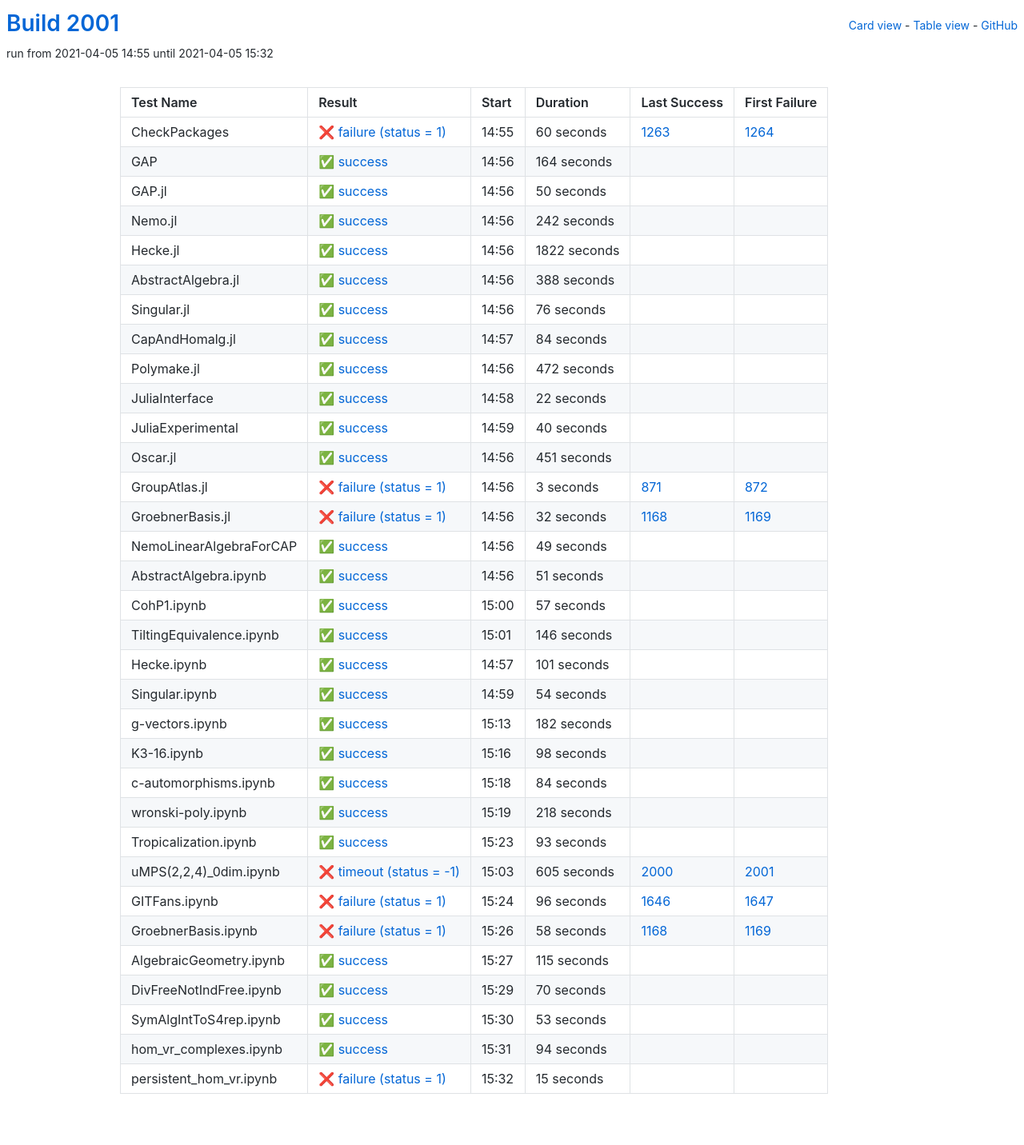
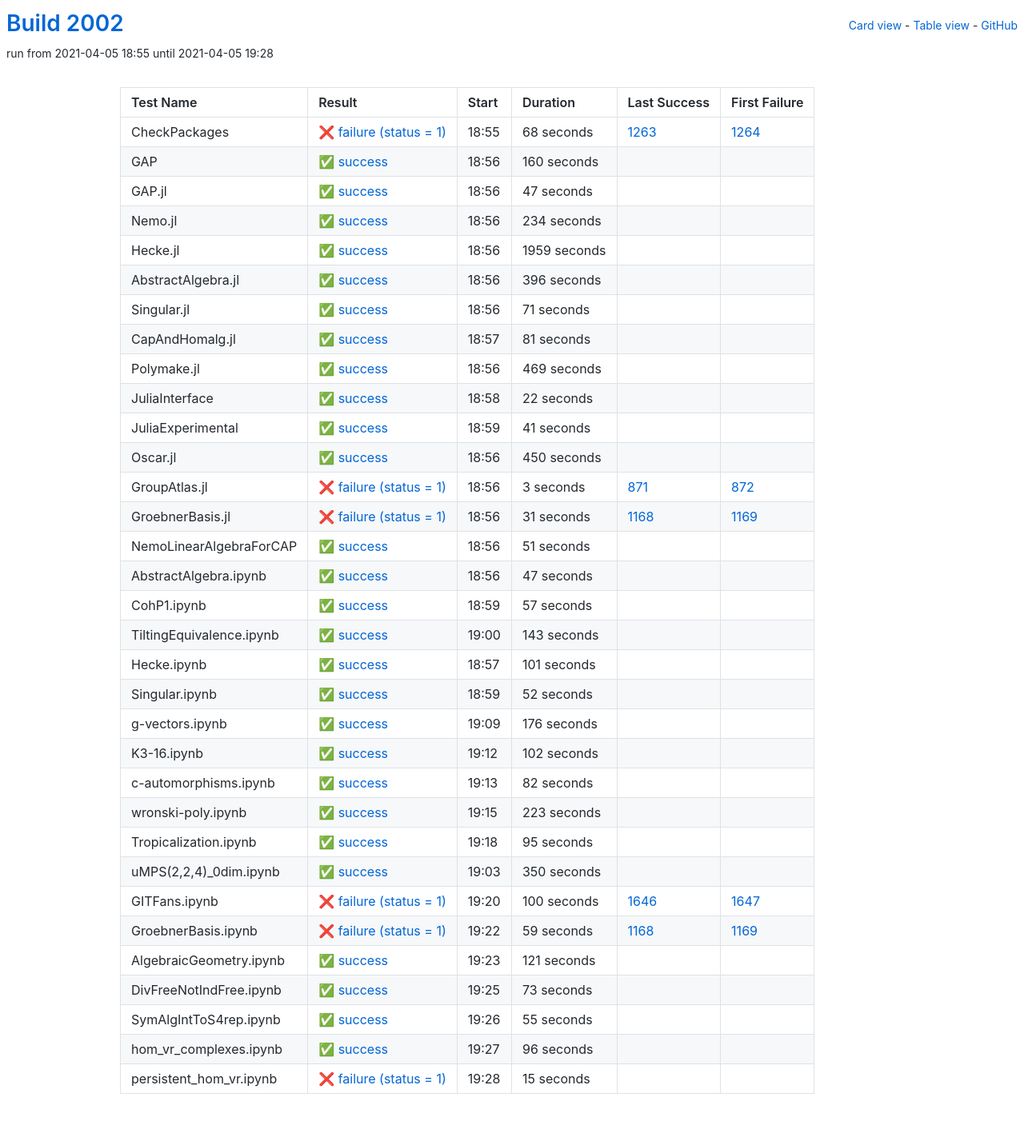
Before and after one commit to oscar-system/oscar-ci-status-stable, a Jekyll site: the page built from table.html, in a window 1280 px wide. Shown: the whole page at 80% size. Built offline with Jekyll 4.4.1, drawn with Linux system fonts in a browser that asks for light colours.

Commit message:
Build #2002

```diff
--- a/_data/ci.yml
+++ b/_data/ci.yml
@@ -1,6 +1,6 @@
 ---
-build: 2001
-build_url: https://oscarci.mathematik.uni-kl.de/job/oscar-stable/2001/
+build: 2002
+build_url: https://oscarci.mathematik.uni-kl.de/job/oscar-stable/2002/
 job: oscar-stable
 organization: oscar-system
 repo: oscar-ci-status-stable
@@ -8,116 +8,116 @@ repourl: https://github.com/oscar-system/oscar-ci-status-stable
 tests:
 - name: CheckPackages
   id: checkpackages
-  log: https://oscarci.mathematik.uni-kl.de/job/oscar-stable/2001/artifact/logs/build-2001/CheckPackages.log
-  start: 2021-04-05 14:55
+  log: https://oscarci.mathematik.uni-kl.de/job/oscar-stable/2002/artifact/logs/build-2002/CheckPackages.log
+  start: 2021-04-05 18:55
   success: false
   exitcode: 1
   status: failure
-  duration: 60
+  duration: 68
   last_success: 1263
   last_success_url: https://oscarci.mathematik.uni-kl.de/job/oscar-stable/1263/
   first_failure: 1264
   first_failure_url: https://oscarci.mathematik.uni-kl.de/job/oscar-stable/1264/
 - name: GAP
   id: gap
-  log: https://oscarci.mathematik.uni-kl.de/job/oscar-stable/2001/artifact/logs/build-2001/GAP.log
-  start: 2021-04-05 14:56
+  log: https://oscarci.mathematik.uni-kl.de/job/oscar-stable/2002/artifact/logs/build-2002/GAP.log
+  start: 2021-04-05 18:56
   success: true
   exitcode: 0
   status: success
-  duration: 164
+  duration: 160
   last_success: false
   last_success_url:
   first_failure: false
   first_failure_url:
 - name: GAP.jl
   id: gap-jl
-  log: https://oscarci.mathematik.uni-kl.de/job/oscar-stable/2001/artifact/logs/build-2001/GAP.jl.log
-  start: 2021-04-05 14:56
+  log: https://oscarci.mathematik.uni-kl.de/job/oscar-stable/2002/artifact/logs/build-2002/GAP.jl.log
+  start: 2021-04-05 18:56
   success: true
   exitcode: 0
   status: success
-  duration: 50
+  duration: 47
   last_success: false
   last_success_url:
   first_failure: false
   first_failure_url:
 - name: Nemo.jl
   id: nemo-jl
-  log: https://oscarci.mathematik.uni-kl.de/job/oscar-stable/2001/artifact/logs/build-2001/Nemo.jl.log
-  start: 2021-04-05 14:56
+  log: https://oscarci.mathematik.uni-kl.de/job/oscar-stable/2002/artifact/logs/build-2002/Nemo.jl.log
+  start: 2021-04-05 18:56
   success: true
   exitcode: 0
   status: success
-  duration: 242
+  duration: 234
   last_success: false
   last_success_url:
   first_failure: false
   first_failure_url:
 - name: Hecke.jl
   id: hecke-jl
-  log: https://oscarci.mathematik.uni-kl.de/job/oscar-stable/2001/artifact/logs/build-2001/Hecke.jl.log
-  start: 2021-04-05 14:56
+  log: https://oscarci.mathematik.uni-kl.de/job/oscar-stable/2002/artifact/logs/build-2002/Hecke.jl.log
+  start: 2021-04-05 18:56
   success: true
   exitcode: 0
   status: success
-  duration: 1822
+  duration: 1959
   last_success: false
   last_success_url:
   first_failure: false
   first_failure_url:
 - name: AbstractAlgebra.jl
   id: abstractalgebra-jl
-  log: https://oscarci.mathematik.uni-kl.de/job/oscar-stable/2001/artifact/logs/build-2001/AbstractAlgebra.jl.log
-  start: 2021-04-05 14:56
+  log: https://oscarci.mathematik.uni-kl.de/job/oscar-stable/2002/artifact/logs/build-2002/AbstractAlgebra.jl.log
+  start: 2021-04-05 18:56
   success: true
   exitcode: 0
   status: success
-  duration: 388
+  duration: 396
   last_success: false
   last_success_url:
   first_failure: false
   first_failure_url:
 - name: Singular.jl
   id: singular-jl
-  log: https://oscarci.mathematik.uni-kl.de/job/oscar-stable/2001/artifact/logs/build-2001/Singular.jl.log
-  start: 2021-04-05 14:56
+  log: https://oscarci.mathematik.uni-kl.de/job/oscar-stable/2002/artifact/logs/build-2002/Singular.jl.log
+  start: 2021-04-05 18:56
   success: true
   exitcode: 0
   status: success
-  duration: 76
+  duration: 71
   last_success: false
   last_success_url:
   first_failure: false
   first_failure_url:
 - name: CapAndHomalg.jl
   id: capandhomalg-jl
-  log: https://oscarci.mathematik.uni-kl.de/job/oscar-stable/2001/artifact/logs/build-2001/CapAndHomalg.jl.log
-  start: 2021-04-05 14:57
+  log: https://oscarci.mathematik.uni-kl.de/job/oscar-stable/2002/artifact/logs/build-2002/CapAndHomalg.jl.log
+  start: 2021-04-05 18:57
   success: true
   exitcode: 0
   status: success
-  duration: 84
+  duration: 81
   last_success: false
   last_success_url:
   first_failure: false
   first_failure_url:
 - name: Polymake.jl
   id: polymake-jl
-  log: https://oscarci.mathematik.uni-kl.de/job/oscar-stable/2001/artifact/logs/build-2001/Polymake.jl.log
-  start: 2021-04-05 14:56
+  log: https://oscarci.mathematik.uni-kl.de/job/oscar-stable/2002/artifact/logs/build-2002/Polymake.jl.log
+  start: 2021-04-05 18:56
   success: true
   exitcode: 0
   status: success
-  duration: 472
+  duration: 469
   last_success: false
   last_success_url:
   first_failure: false
   first_failure_url:
 - name: JuliaInterface
   id: juliainterface
-  log: https://oscarci.mathematik.uni-kl.de/job/oscar-stable/2001/artifact/logs/build-2001/JuliaInterface.log
-  start: 2021-04-05 14:58
+  log: https://oscarci.mathematik.uni-kl.de/job/oscar-stable/2002/artifact/logs/build-2002/JuliaInterface.log
+  start: 2021-04-05 18:58
   success: true
   exitcode: 0
   status: success
@@ -128,32 +128,32 @@ tests:
   first_failure_url:
 - name: JuliaExperimental
   id: juliaexperimental
-  log: https://oscarci.mathematik.uni-kl.de/job/oscar-stable/2001/artifact/logs/build-2001/JuliaExperimental.log
-  start: 2021-04-05 14:59
+  log: https://oscarci.mathematik.uni-kl.de/job/oscar-stable/2002/artifact/logs/build-2002/JuliaExperimental.log
+  start: 2021-04-05 18:59
   success: true
   exitcode: 0
   status: success
-  duration: 40
+  duration: 41
   last_success: false
   last_success_url:
   first_failure: false
   first_failure_url:
 - name: Oscar.jl
   id: oscar-jl
-  log: https://oscarci.mathematik.uni-kl.de/job/oscar-stable/2001/artifact/logs/build-2001/Oscar.jl.log
-  start: 2021-04-05 14:56
+  log: https://oscarci.mathematik.uni-kl.de/job/oscar-stable/2002/artifact/logs/build-2002/Oscar.jl.log
+  start: 2021-04-05 18:56
   success: true
   exitcode: 0
   status: success
-  duration: 451
+  duration: 450
   last_success: false
   last_success_url:
   first_failure: false
   first_failure_url:
 - name: GroupAtlas.jl
   id: groupatlas-jl
-  log: https://oscarci.mathematik.uni-kl.de/job/oscar-stable/2001/artifact/logs/build-2001/GroupAtlas.jl.log
-  start: 2021-04-05 14:56
+  log: https://oscarci.mathematik.uni-kl.de/job/oscar-stable/2002/artifact/logs/build-2002/GroupAtlas.jl.log
+  start: 2021-04-05 18:56
   success: false
   exitcode: 1
   status: failure
@@ -164,32 +164,20 @@ tests:
   first_failure_url: https://oscarci.mathematik.uni-kl.de/job/oscar-stable/872/
 - name: GroebnerBasis.jl
   id: groebnerbasis-jl
-  log: https://oscarci.mathematik.uni-kl.de/job/oscar-stable/2001/artifact/logs/build-2001/GroebnerBasis.jl.log
-  start: 2021-04-05 14:56
+  log: https://oscarci.mathematik.uni-kl.de/job/oscar-stable/2002/artifact/logs/build-2002/GroebnerBasis.jl.log
+  start: 2021-04-05 18:56
   success: false
   exitcode: 1
   status: failure
-  duration: 32
+  duration: 31
   last_success: 1168
   last_success_url: https://oscarci.mathematik.uni-kl.de/job/oscar-stable/1168/
   first_failure: 1169
   first_failure_url: https://oscarci.mathematik.uni-kl.de/job/oscar-stable/1169/
 - name: NemoLinearAlgebraForCAP
   id: nemolinearalgebraforcap
-  log: https://oscarci.mathematik.uni-kl.de/job/oscar-stable/2001/artifact/logs/build-2001/NemoLinearAlgebraForCAP.log
-  start: 2021-04-05 14:56
-  success: true
-  exitcode: 0
-  status: success
-  duration: 49
-  last_success: false
-  last_success_url:
-  first_failure: false
-  first_failure_url:
-- name: AbstractAlgebra.ipynb
-  id: abstractalgebra-ipynb
-  log: https://oscarci.mathematik.uni-kl.de/job/oscar-stable/2001/artifact/logs/build-2001/AbstractAlgebra.ipynb.log
-  start: 2021-04-05 14:56
+  log: https://oscarci.mathematik.uni-kl.de/job/oscar-stable/2002/artifact/logs/build-2002/NemoLinearAlgebraForCAP.log
+  start: 2021-04-05 18:56
   success: true
   exitcode: 0
   status: success
@@ -198,10 +186,22 @@ tests:
   last_success_url:
   first_failure: false
   first_failure_url:
+- name: AbstractAlgebra.ipynb
+  id: abstractalgebra-ipynb
+  log: https://oscarci.mathematik.uni-kl.de/job/oscar-stable/2002/artifact/logs/build-2002/AbstractAlgebra.ipynb.log
+  start: 2021-04-05 18:56
+  success: true
+  exitcode: 0
+  status: success
+  duration: 47
+  last_success: false
+  last_success_url:
+  first_failure: false
+  first_failure_url:
 - name: CohP1.ipynb
   id: cohp1-ipynb
-  log: https://oscarci.mathematik.uni-kl.de/job/oscar-stable/2001/artifact/logs/build-2001/CohP1.ipynb.log
-  start: 2021-04-05 15:00
+  log: https://oscarci.mathematik.uni-kl.de/job/oscar-stable/2002/artifact/logs/build-2002/CohP1.ipynb.log
+  start: 2021-04-05 18:59
   success: true
   exitcode: 0
   status: success
@@ -212,20 +212,20 @@ tests:
   first_failure_url:
 - name: TiltingEquivalence.ipynb
   id: tiltingequivalence-ipynb
-  log: https://oscarci.mathematik.uni-kl.de/job/oscar-stable/2001/artifact/logs/build-2001/TiltingEquivalence.ipynb.log
-  start: 2021-04-05 15:01
+  log: https://oscarci.mathematik.uni-kl.de/job/oscar-stable/2002/artifact/logs/build-2002/TiltingEquivalence.ipynb.log
+  start: 2021-04-05 19:00
   success: true
   exitcode: 0
   status: success
-  duration: 146
+  duration: 143
   last_success: false
   last_success_url:
   first_failure: false
   first_failure_url:
 - name: Hecke.ipynb
   id: hecke-ipynb
-  log: https://oscarci.mathematik.uni-kl.de/job/oscar-stable/2001/artifact/logs/build-2001/Hecke.ipynb.log
-  start: 2021-04-05 14:57
+  log: https://oscarci.mathematik.uni-kl.de/job/oscar-stable/2002/artifact/logs/build-2002/Hecke.ipynb.log
+  start: 2021-04-05 18:57
   success: true
   exitcode: 0
   status: success
@@ -236,164 +236,164 @@ tests:
   first_failure_url:
 - name: Singular.ipynb
   id: singular-ipynb
-  log: https://oscarci.mathematik.uni-kl.de/job/oscar-stable/2001/artifact/logs/build-2001/Singular.ipynb.log
-  start: 2021-04-05 14:59
+  log: https://oscarci.mathematik.uni-kl.de/job/oscar-stable/2002/artifact/logs/build-2002/Singular.ipynb.log
+  start: 2021-04-05 18:59
   success: true
   exitcode: 0
   status: success
-  duration: 54
+  duration: 52
   last_success: false
   last_success_url:
   first_failure: false
   first_failure_url:
 - name: g-vectors.ipynb
   id: g-vectors-ipynb
-  log: https://oscarci.mathematik.uni-kl.de/job/oscar-stable/2001/artifact/logs/build-2001/g-vectors.ipynb.log
-  start: 2021-04-05 15:13
+  log: https://oscarci.mathematik.uni-kl.de/job/oscar-stable/2002/artifact/logs/build-2002/g-vectors.ipynb.log
+  start: 2021-04-05 19:09
   success: true
   exitcode: 0
   status: success
-  duration: 182
+  duration: 176
   last_success: false
   last_success_url:
   first_failure: false
   first_failure_url:
 - name: K3-16.ipynb
   id: k3-16-ipynb
-  log: https://oscarci.mathematik.uni-kl.de/job/oscar-stable/2001/artifact/logs/build-2001/K3-16.ipynb.log
-  start: 2021-04-05 15:16
+  log: https://oscarci.mathematik.uni-kl.de/job/oscar-stable/2002/artifact/logs/build-2002/K3-16.ipynb.log
+  start: 2021-04-05 19:12
   success: true
   exitcode: 0
   status: success
-  duration: 98
+  duration: 102
   last_success: false
   last_success_url:
   first_failure: false
   first_failure_url:
 - name: c-automorphisms.ipynb
   id: c-automorphisms-ipynb
-  log: https://oscarci.mathematik.uni-kl.de/job/oscar-stable/2001/artifact/logs/build-2001/c-automorphisms.ipynb.log
-  start: 2021-04-05 15:18
+  log: https://oscarci.mathematik.uni-kl.de/job/oscar-stable/2002/artifact/logs/build-2002/c-automorphisms.ipynb.log
+  start: 2021-04-05 19:13
   success: true
   exitcode: 0
   status: success
-  duration: 84
+  duration: 82
   last_success: false
   last_success_url:
   first_failure: false
   first_failure_url:
 - name: wronski-poly.ipynb
   id: wronski-poly-ipynb
-  log: https://oscarci.mathematik.uni-kl.de/job/oscar-stable/2001/artifact/logs/build-2001/wronski-poly.ipynb.log
-  start: 2021-04-05 15:19
+  log: https://oscarci.mathematik.uni-kl.de/job/oscar-stable/2002/artifact/logs/build-2002/wronski-poly.ipynb.log
+  start: 2021-04-05 19:15
   success: true
   exitcode: 0
   status: success
-  duration: 218
+  duration: 223
   last_success: false
   last_success_url:
   first_failure: false
   first_failure_url:
 - name: Tropicalization.ipynb
   id: tropicalization-ipynb
-  log: https://oscarci.mathematik.uni-kl.de/job/oscar-stable/2001/artifact/logs/build-2001/Tropicalization.ipynb.log
-  start: 2021-04-05 15:23
+  log: https://oscarci.mathematik.uni-kl.de/job/oscar-stable/2002/artifact/logs/build-2002/Tropicalization.ipynb.log
+  start: 2021-04-05 19:18
   success: true
   exitcode: 0
   status: success
-  duration: 93
+  duration: 95
   last_success: false
   last_success_url:
   first_failure: false
   first_failure_url:
 - name: uMPS(2,2,4)_0dim.ipynb
   id: umps-2-2-4-0dim-ipynb
-  log: https://oscarci.mathematik.uni-kl.de/job/oscar-stable/2001/artifact/logs/build-2001/uMPS-2-2-4-_0dim.ipynb.log
-  start: 2021-04-05 15:03
-  success: false
-  exitcode: -1
-  status: timeout
-  duration: 605
-  last_success: 2000
-  last_success_url: https://oscarci.mathematik.uni-kl.de/job/oscar-stable/2000/
-  first_failure: 2001
-  first_failure_url: https://oscarci.mathematik.uni-kl.de/job/oscar-stable/2001/
+  log: https://oscarci.mathematik.uni-kl.de/job/oscar-stable/2002/artifact/logs/build-2002/uMPS-2-2-4-_0dim.ipynb.log
+  start: 2021-04-05 19:03
+  success: true
+  exitcode: 0
+  status: success
+  duration: 350
+  last_success: false
+  last_success_url:
+  first_failure: false
+  first_failure_url:
 - name: GITFans.ipynb
   id: gitfans-ipynb
-  log: https://oscarci.mathematik.uni-kl.de/job/oscar-stable/2001/artifact/logs/build-2001/GITFans.ipynb.log
-  start: 2021-04-05 15:24
+  log: https://oscarci.mathematik.uni-kl.de/job/oscar-stable/2002/artifact/logs/build-2002/GITFans.ipynb.log
+  start: 2021-04-05 19:20
   success: false
   exitcode: 1
   status: failure
-  duration: 96
+  duration: 100
   last_success: 1646
   last_success_url: https://oscarci.mathematik.uni-kl.de/job/oscar-stable/1646/
   first_failure: 1647
   first_failure_url: https://oscarci.mathematik.uni-kl.de/job/oscar-stable/1647/
 - name: GroebnerBasis.ipynb
   id: groebnerbasis-ipynb
-  log: https://oscarci.mathematik.uni-kl.de/job/oscar-stable/2001/artifact/logs/build-2001/GroebnerBasis.ipynb.log
-  start: 2021-04-05 15:26
+  log: https://oscarci.mathematik.uni-kl.de/job/oscar-stable/2002/artifact/logs/build-2002/GroebnerBasis.ipynb.log
+  start: 2021-04-05 19:22
   success: false
   exitcode: 1
   status: failure
-  duration: 58
+  duration: 59
   last_success: 1168
   last_success_url: https://oscarci.mathematik.uni-kl.de/job/oscar-stable/1168/
   first_failure: 1169
   first_failure_url: https://oscarci.mathematik.uni-kl.de/job/oscar-stable/1169/
 - name: AlgebraicGeometry.ipynb
   id: algebraicgeometry-ipynb
-  log: https://oscarci.mathematik.uni-kl.de/job/oscar-stable/2001/artifact/logs/build-2001/AlgebraicGeometry.ipynb.log
-  start: 2021-04-05 15:27
+  log: https://oscarci.mathematik.uni-kl.de/job/oscar-stable/2002/artifact/logs/build-2002/AlgebraicGeometry.ipynb.log
+  start: 2021-04-05 19:23
   success: true
   exitcode: 0
   status: success
-  duration: 115
+  duration: 121
   last_success: false
   last_success_url:
   first_failure: false
   first_failure_url:
 - name: DivFreeNotIndFree.ipynb
   id: divfreenotindfree-ipynb
-  log: https://oscarci.mathematik.uni-kl.de/job/oscar-stable/2001/artifact/logs/build-2001/DivFreeNotIndFree.ipynb.log
-  start: 2021-04-05 15:29
+  log: https://oscarci.mathematik.uni-kl.de/job/oscar-stable/2002/artifact/logs/build-2002/DivFreeNotIndFree.ipynb.log
+  start: 2021-04-05 19:25
   success: true
   exitcode: 0
   status: success
-  duration: 70
+  duration: 73
   last_success: false
   last_success_url:
   first_failure: false
   first_failure_url:
 - name: SymAlgIntToS4rep.ipynb
   id: symalginttos4rep-ipynb
-  log: https://oscarci.mathematik.uni-kl.de/job/oscar-stable/2001/artifact/logs/build-2001/SymAlgIntToS4rep.ipynb.log
-  start: 2021-04-05 15:30
+  log: https://oscarci.mathematik.uni-kl.de/job/oscar-stable/2002/artifact/logs/build-2002/SymAlgIntToS4rep.ipynb.log
+  start: 2021-04-05 19:26
   success: true
   exitcode: 0
   status: success
-  duration: 53
+  duration: 55
   last_success: false
   last_success_url:
   first_failure: false
   first_failure_url:
 - name: hom_vr_complexes.ipynb
   id: hom-vr-complexes-ipynb
-  log: https://oscarci.mathematik.uni-kl.de/job/oscar-stable/2001/artifact/logs/build-2001/hom_vr_complexes.ipynb.log
-  start: 2021-04-05 15:31
+  log: https://oscarci.mathematik.uni-kl.de/job/oscar-stable/2002/artifact/logs/build-2002/hom_vr_complexes.ipynb.log
+  start: 2021-04-05 19:27
   success: true
   exitcode: 0
   status: success
-  duration: 94
+  duration: 96
   last_success: false
   last_success_url:
   first_failure: false
   first_failure_url:
 - name: persistent_hom_vr.ipynb
   id: persistent-hom-vr-ipynb
-  log: https://oscarci.mathematik.uni-kl.de/job/oscar-stable/2001/artifact/logs/build-2001/persistent_hom_vr.ipynb.log
-  start: 2021-04-05 15:32
+  log: https://oscarci.mathematik.uni-kl.de/job/oscar-stable/2002/artifact/logs/build-2002/persistent_hom_vr.ipynb.log
+  start: 2021-04-05 19:28
   success: false
   exitcode: 1
   status: failure
```
Also changed, not shown: README.md.
